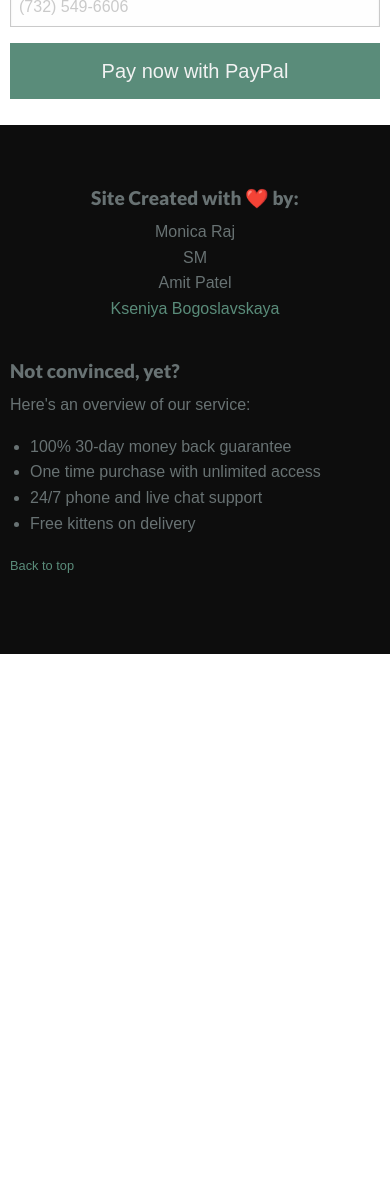
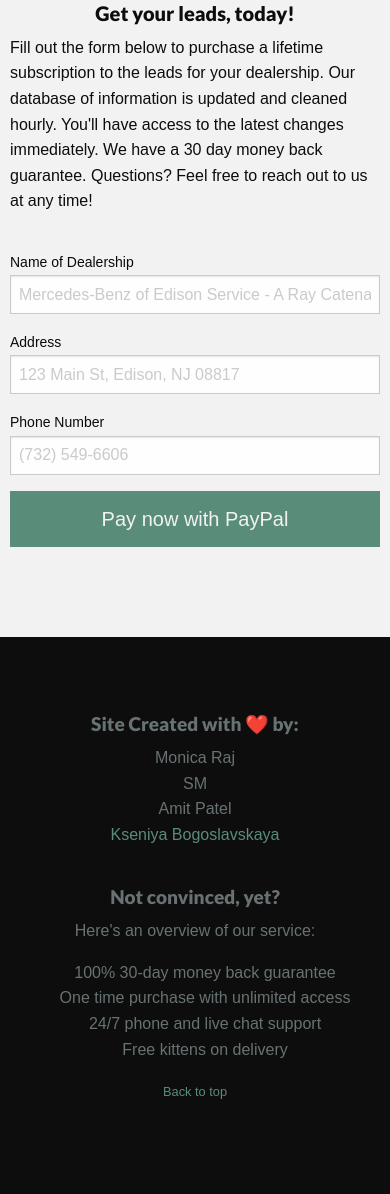
Before and after one commit to ChiqueCode/car_dealerships_dream, a Flask app: page / in a window 390 px wide. Shown: the part 3198-4392 px from the top of the page. Before the commit the page ends 3852 px from the top, so only its background shows below. Run offline with Flask 2, Linux system fonts and the light colour scheme; data that the repository does not hold is empty; parts of the project's set-up code (start-up, migrations or seed data) failed here and were passed over; some libraries are stand-ins or nearby versions.

Commit message:
🎨 Adding some design principals

```diff
--- a/static/css/main.css
+++ b/static/css/main.css
@@ -68,6 +68,18 @@ h6 {
   font-weight: 900;
 }
 
+.grid-container,
+.banner-container,
+footer {
+  padding-top: 4rem;
+  padding-bottom: 4rem;
+}
+
+.trust-us,
+.buy-now {
+  background-color: #f2f2f2;
+}
+
 .button {
   background-color: #5a8c7a;
   color: #f2f2f2;
@@ -106,8 +118,6 @@ text,
 footer {
   background-color: #0d0d0d;
   color: #687273;
-  padding-top: 50px;
-  padding-bottom: 50px;
 }
 
 footer ul .no-bullet {
@@ -126,6 +136,19 @@ footer a:focus {
 
 /* Small only */
 @media screen and (max-width: 39.9375em) {
+  .banner-container,
+  h1,
+  h2,
+  h3,
+  h4,
+  h5,
+  h6,
+  footer {
+    text-align: center;
+  }
+  footer ul {
+    list-style: none;
+  }
 }
 
 /* Medium and up */
--- a/templates/index.html
+++ b/templates/index.html
@@ -44,6 +44,7 @@
     </div>
     <!-- End Site navigation -->
 
+    <div class="banner-container">
       <div class="grid-x grid-padding-x grid-padding-y align-middle" id="banner">
         <div class="cell medium-5 large-offset-1 large-5 text-center">
           <img src="static/images/sitebanner-02.png" alt="Site Banner" />
@@ -58,7 +59,9 @@
           </p>
         </div>
       </div>
+    </div>
 
+    <div class="trust-us">
       <div class="grid-container">
         <div class="grid-x grid-padding-x grid-padding-y">
           <section class="cell large-12">
@@ -66,9 +69,9 @@
           </section>
           <section class="cell medium-6 large-6">
             <p>
-            You want qualified leads. Do they own a Volkswagen? Toyota? Are they
-            younger or older? This type of information is vital to a sales
-            associate reaching out to a potential client.
+              You want qualified leads. Do they own a Volkswagen? Toyota? Are
+              they younger or older? This type of information is vital to a
+              sales associate reaching out to a potential client.
             </p>
           </section>
           <section class="cell medium-6 large-6">
@@ -97,6 +100,7 @@
           </section>
         </div>
       </div>
+    </div>
 
     <div class="grid-container">
       <div class="grid-x grid-padding-x grid-padding-y">
@@ -122,7 +126,7 @@
         </section>
       </div>
     </div>
-
+    <div class="buy-now">
       <div class="grid-container">
         <div class="grid-x grid-padding-x grid-padding-y">
           <section class="cell large-12">
@@ -131,8 +135,8 @@
               Fill out the form below to purchase a lifetime subscription to the
               leads for your dealership. Our database of information is updated
               and cleaned hourly. You'll have access to the latest changes
-            immediately. We have a 30 day money back guarantee. Questions? Feel
-            free to reach out to us at any time!
+              immediately. We have a 30 day money back guarantee. Questions?
+              Feel free to reach out to us at any time!
             </p>
           </section>
           <section class="cell large-12">
@@ -167,16 +171,21 @@
                   placeholder="(732) 549-6606"
                 />
               </div>
-            <button type="submit" class="button large expanded" id="buy-button">
+              <button
+                type="submit"
+                class="button large expanded"
+                id="buy-button"
+              >
                 Pay now with PayPal
               </button>
             </form>
           </section>
         </div>
       </div>
+    </div>
 
     <footer class="grid-x grid-padding-x grid-padding-y align-middle">
-      <div class="cell medium-7 large-5 text-center">
+      <div class="cell medium-7 large-6 text-center">
         <h3>Site Created with ❤️ by:</h3>
         <ul class="no-bullet">
           <li><a href="#"></a>Monica Raj</li>
@@ -185,7 +194,7 @@
           <li><a href="https://chique.dev/">Kseniya Bogoslavskaya</a></li>
         </ul>
       </div>
-      <div class="cell medium-5 large-5">
+      <div class="cell medium-5 large-6">
         <h3>Not convinced, yet?</h3>
         <p>
           Here's an overview of our service:
```
Lines whose indentation alone changed are shown as unchanged.
